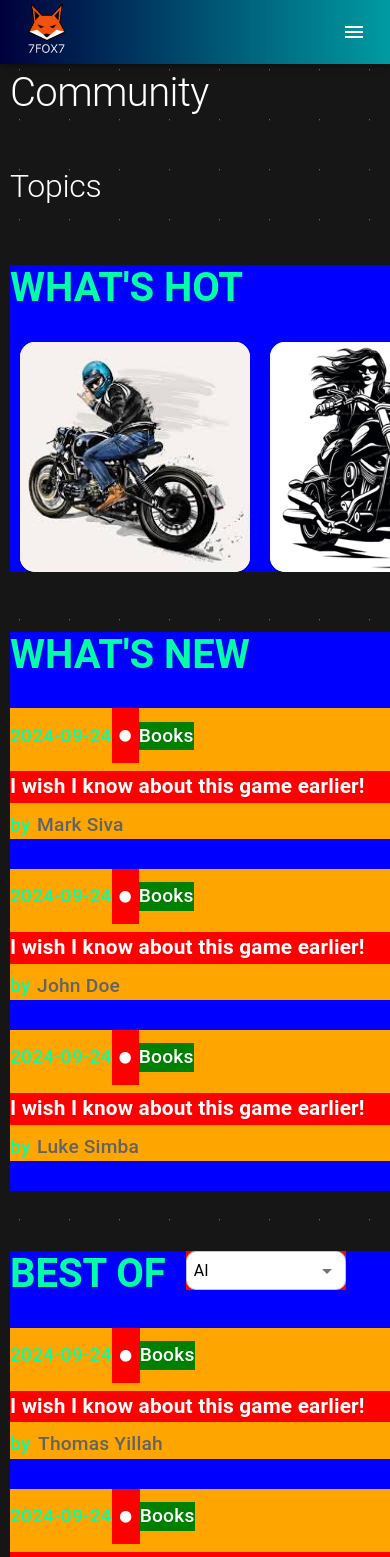
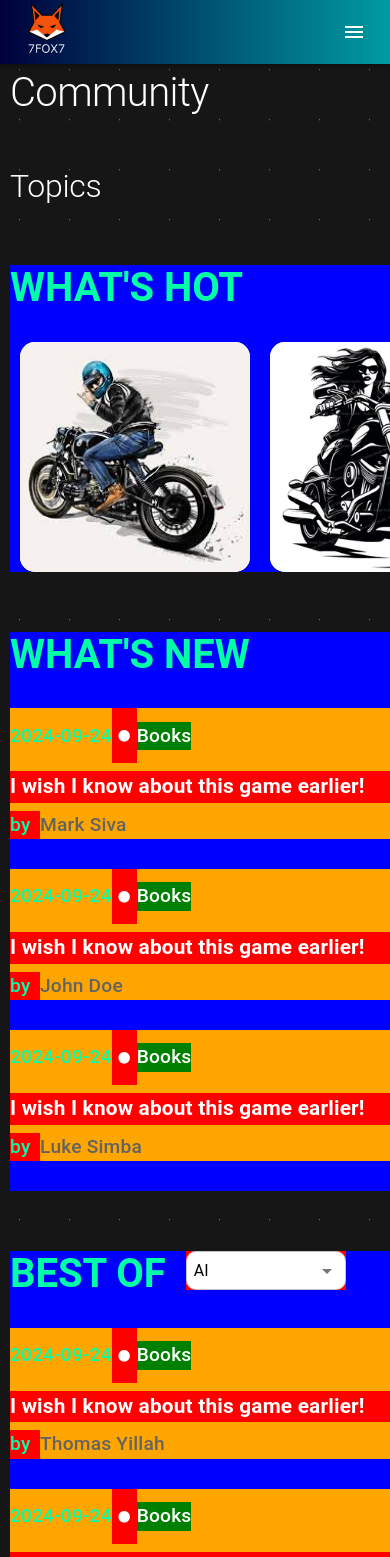
Before and after one commit to 7FOX7/moto-project, a React (Vite) app: page /community in a window 390 px wide. Shown: the top 1557 px of the page. Built offline with nearby package versions, Linux system fonts and the light colour scheme.

Commit message:
Adjusted breakpoints in the subsections of 'TopicSection' component ('Community' route)

```diff
--- a/src/components/Community/BestSubSection.jsx
+++ b/src/components/Community/BestSubSection.jsx
@@ -126,9 +126,11 @@ const BestSubSection = () => {
                         </Grid2>
                         <Grid2
                            container
-                           size={{xs: 0.5, sm: 0.5, md: 0.4, lg: 0.4, xl: 0.4}}
                            justifyContent="center"
-                           sx={{background: "red"}}
+                           sx={{
+                              width: "25px",
+                              background: "red"
+                           }}
                         >
                            <Typography
                               fontSize="3rem"
@@ -151,7 +153,9 @@ const BestSubSection = () => {
                      <Grid2
                         container
                         size={12}
-                        sx={{background: "red"}}
+                        sx={{
+                           background: "red"
+                        }}
                      >
                            <Typography
                               typography={isSmallScreen ? theme.typography.community.mobile.subSectionTitle : theme.typography.community.desktop.subSectionTitle}
@@ -166,7 +170,10 @@ const BestSubSection = () => {
                      >
                         <Grid2
                            container
-                           size={0.5}
+                           sx={{
+                              width: "30px",
+                              background: "red"
+                           }}
                         >
                            <Typography
                               color={theme.palette.secondary.main}
@@ -176,9 +183,7 @@ const BestSubSection = () => {
                               by
                            </Typography>
                         </Grid2>
-                        <Grid2
-                           size={11}
-                        >
+                        <Grid2>
                            <Typography
                               color={theme.palette.community.publisher.main}
                               fontSize="inherit"
--- a/src/components/Community/NewSubSection.jsx
+++ b/src/components/Community/NewSubSection.jsx
@@ -65,9 +65,11 @@ const NewSubSection = () => {
                      </Grid2>
                      <Grid2
                         container
-                        size={{xs: 0.5, sm: 0.5, md: 0.85, lg: 0.6, xl: 0.6}}
                         justifyContent="center"
-                        sx={{background: "red"}}
+                        sx={{
+                           width: "25px",
+                           background: "red"
+                        }}
                      >
                         <Typography
                            fontSize="3rem"
@@ -105,7 +107,10 @@ const NewSubSection = () => {
                   >
                      <Grid2
                         container
-                        size={{xs: 0.5, sm: 0.5, md: 1.05, lg: 0.8, xl: 0.8}}
+                        sx={{
+                           background: "red",
+                           width: "30px"
+                        }}
                      >
                         <Typography
                            color={theme.palette.secondary.main}
@@ -115,9 +120,7 @@ const NewSubSection = () => {
                            by
                         </Typography>
                      </Grid2>
-                     <Grid2
-                        size={10}
-                     >
+                     <Grid2>
                         <Typography
                            color={theme.palette.community.publisher.main}
                            fontSize="inherit"
--- a/src/components/Community/TopicSection.jsx
+++ b/src/components/Community/TopicSection.jsx
@@ -23,8 +23,9 @@ const TopicSection = () => {
          <Grid2
             component="section"
             container
+            columns={12}
             columnSpacing={4}
-            columns={12}
+            size={12}
          >
             <HotSubSection />
             <NewSubSection />
```
